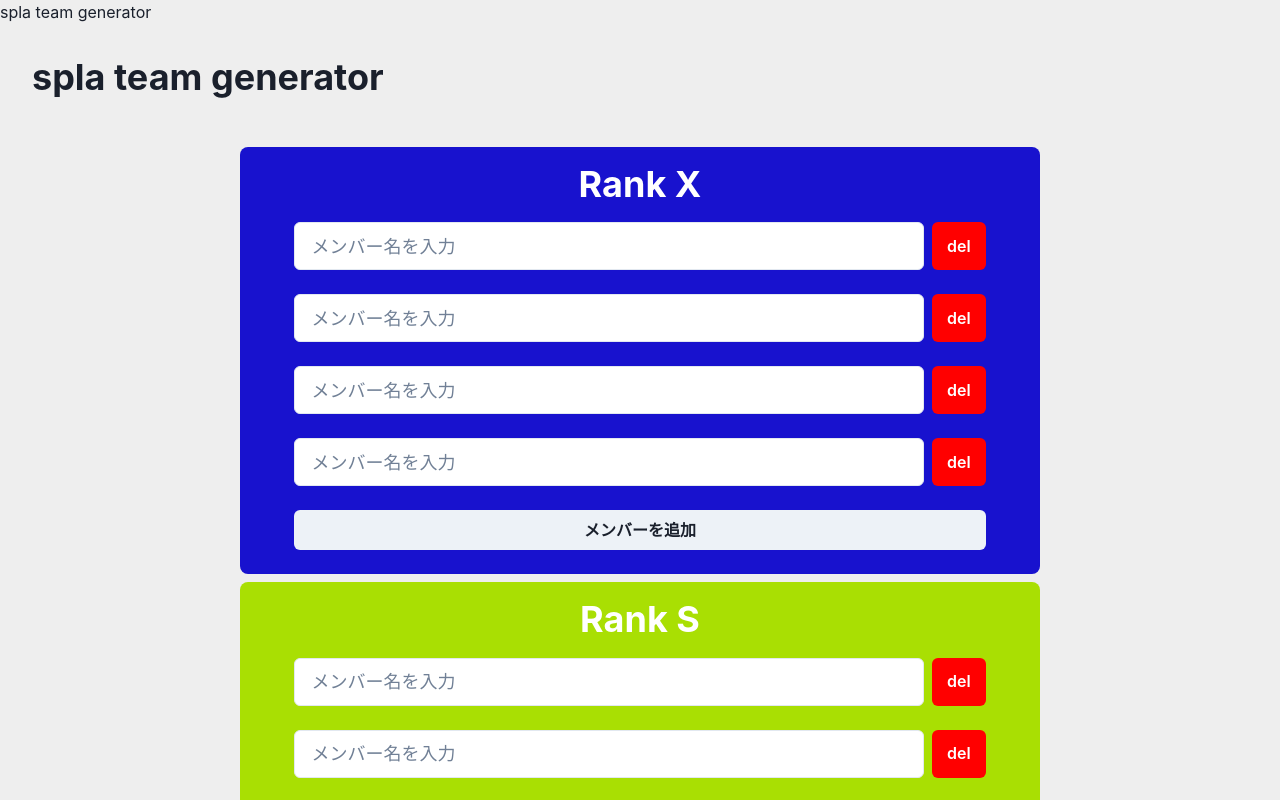
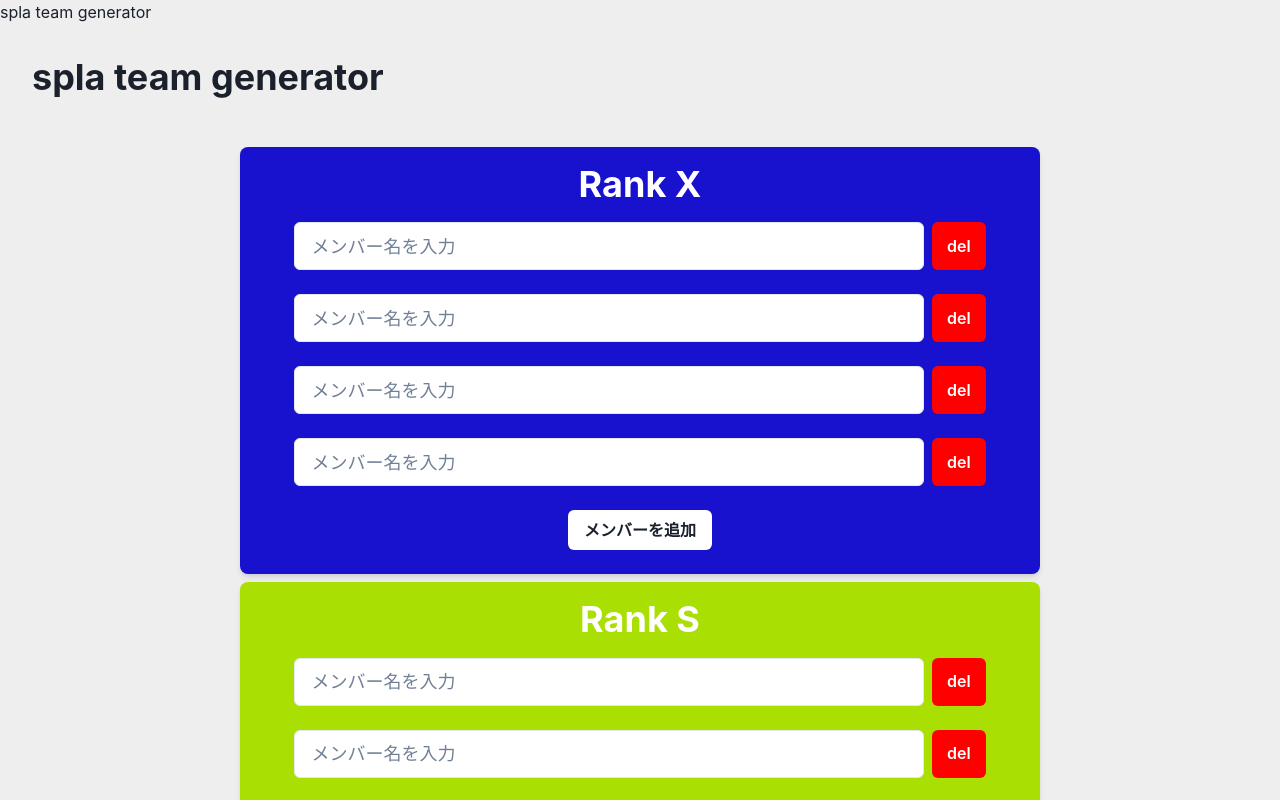
Before and after one commit to nanahiryu/spla3_team_generator, a Next.js app: page / in a window 1280 px wide. Built offline with nearby package versions, Linux system fonts and the light colour scheme.

Commit message:
シャドーをつけた

```diff
--- a/components/organisms/RankCard.tsx
+++ b/components/organisms/RankCard.tsx
@@ -48,6 +48,7 @@ export const RankCard = ({
       px="4"
       bg={rankColor}
       borderRadius="lg"
+      shadow="md"
     >
       <Heading color="white">Rank {rank}</Heading>
       <Stack spacing={6} my={2} w="90%">
@@ -71,7 +72,11 @@ export const RankCard = ({
             </Button>
           </Flex>
         ))}
-        <Button onClick={onCreateNewMember}>メンバーを追加</Button>
+        <Flex maxW="100%" alignItems="center" justifyContent="center">
+          <Button bgColor="white" onClick={onCreateNewMember}>
+            メンバーを追加
+          </Button>
+        </Flex>
       </Stack>
     </Flex>
   );
```
